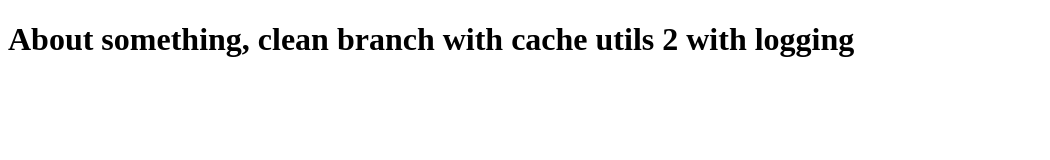
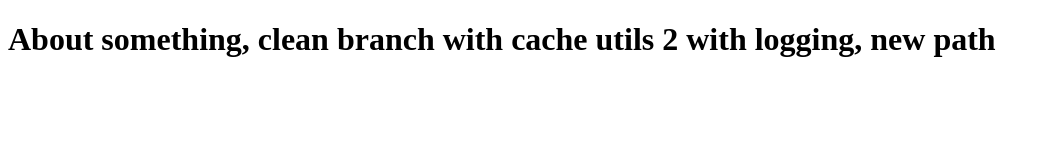
Before and after one commit to aitchiss/lighthouse-test-site, a website: page build/about/index.html in a window 1280 px wide. Shown: the whole page, without its empty margins (0-1050 px from the left). Drawn offline with Linux system fonts and the light colour scheme.

Commit message:
try exact path

```diff
--- a/build/about/index.html
+++ b/build/about/index.html
@@ -7,6 +7,6 @@
     <title>About</title>
 </head>
 <body>
-    <h1>About something, clean branch with cache utils 2 with logging</h1>
+    <h1>About something, clean branch with cache utils 2 with logging, new path</h1>
 </body>
 </html>
```
Also changed, not shown: 1 other file.
